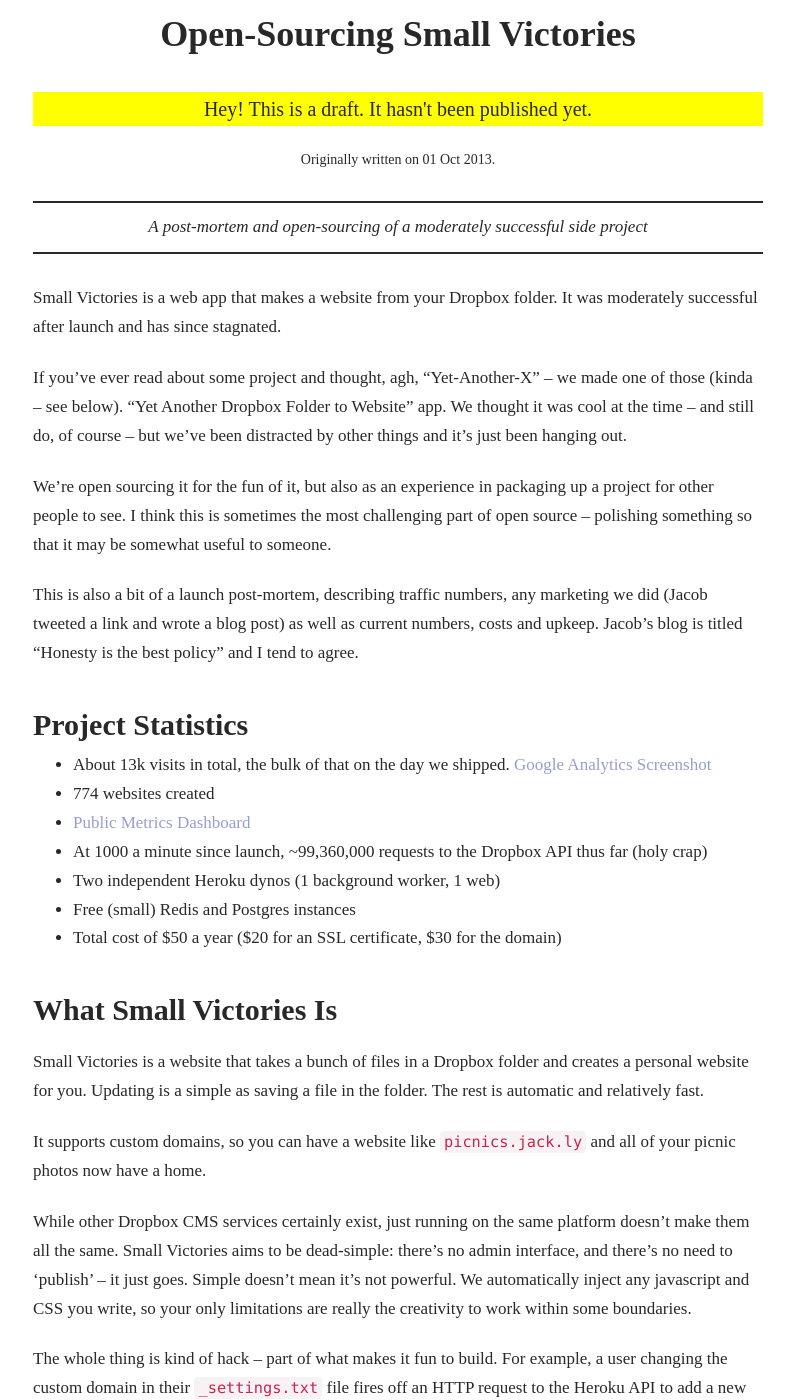
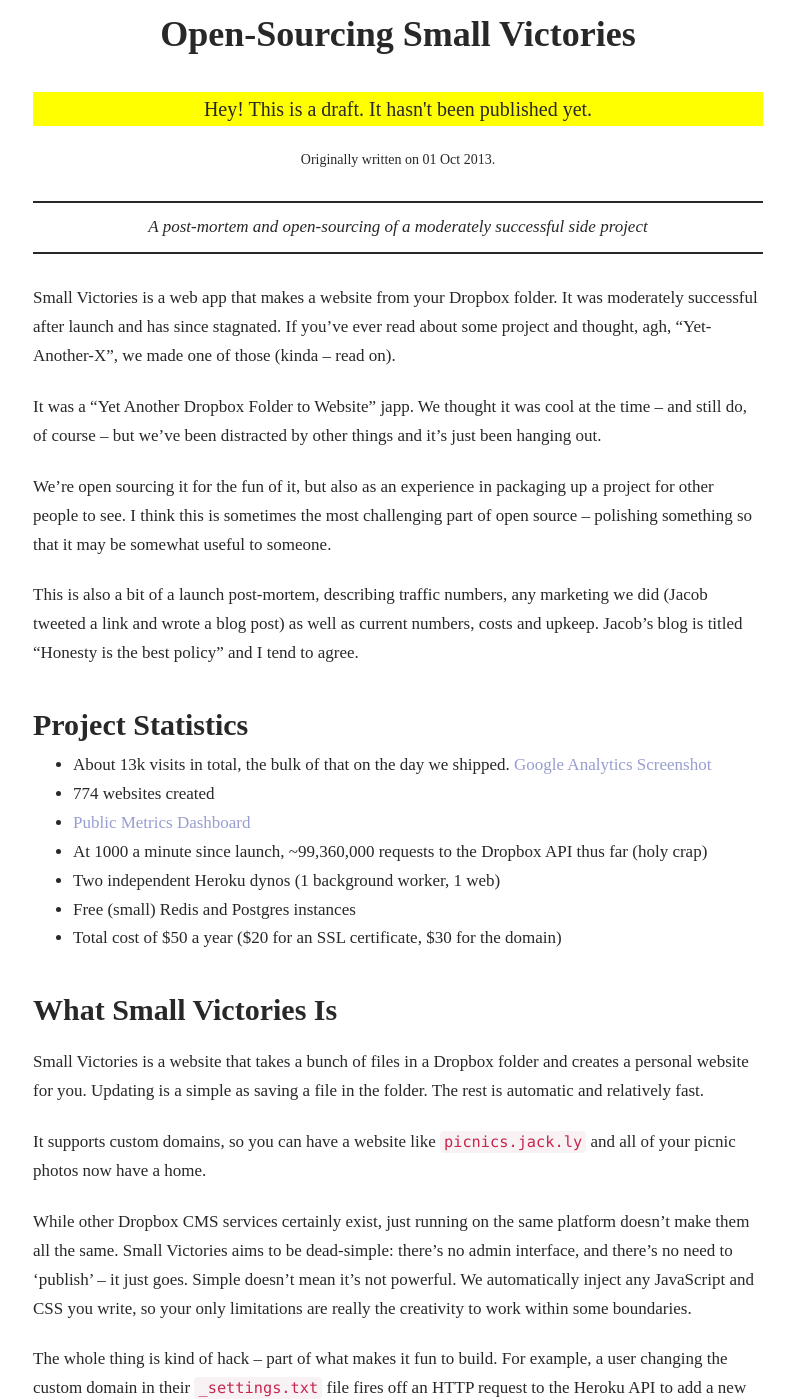
Before and after one commit to mb720/pretengineer, a Jekyll site: the page built from _posts/2013-10-01-open-sourcing-small-victories.md, in a window 1280 px wide and 1400 px high. Shown: the whole window, without its empty margins (242-1036 px from the left). Built offline with Jekyll 4.4.1, drawn with Linux system fonts in a browser that asks for light colours; nearby versions of some CDN libraries; some web fonts are replaced.

Commit message:
posts/sv: fix up some tidbits from Jacob

```diff
--- a/_posts/2013-10-01-open-sourcing-small-victories.md
+++ b/_posts/2013-10-01-open-sourcing-small-victories.md
@@ -7,11 +7,11 @@ draft: true
 ---
 
 Small Victories is a web app that makes a website from your Dropbox
-folder. It was moderately successful after launch and has since stagnated.
+folder. It was moderately successful after launch and has since stagnated. If you've
+ever read about some project and thought, agh, "Yet-Another-X",
+we made one of those (kinda – read on).
 
-If you've ever read about some project and thought, agh, "Yet-Another-X" –
-we made one of those (kinda – see below). "Yet Another
-Dropbox Folder to Website" app. We thought it was cool at the time – and still do,
+It was a "Yet Another Dropbox Folder to Website" japp. We thought it was cool at the time – and still do,
 of course – but we've been distracted by other things and it's just been
 hanging out.
 
@@ -45,7 +45,11 @@ saving a file in the folder. The rest is automatic and relatively fast.
 It supports custom domains, so you can have a website like
 `picnics.jack.ly` and all of your picnic photos now have a home.
 
-While other Dropbox CMS services certainly exist, just running on the same platform doesn't make them all the same. Small Victories aims to be dead-simple: there's no admin interface, and there's no need to 'publish' – it just goes. Simple doesn't mean it's not powerful. We automatically inject any javascript and CSS you write, so your only limitations are really the creativity to work within some boundaries.
+While other Dropbox CMS services certainly exist, just running on the same platform
+doesn't make them all the same. Small Victories aims to be dead-simple: there's no admin
+interface, and there's no need to 'publish' – it just goes. Simple doesn't mean it's not
+powerful. We automatically inject any JavaScript and CSS you write, so your only limitations
+are really the creativity to work within some boundaries.
 
 The whole thing is kind of hack – part of what makes it fun to build.
 For example, a user changing the custom domain in their `_settings.txt`
```
